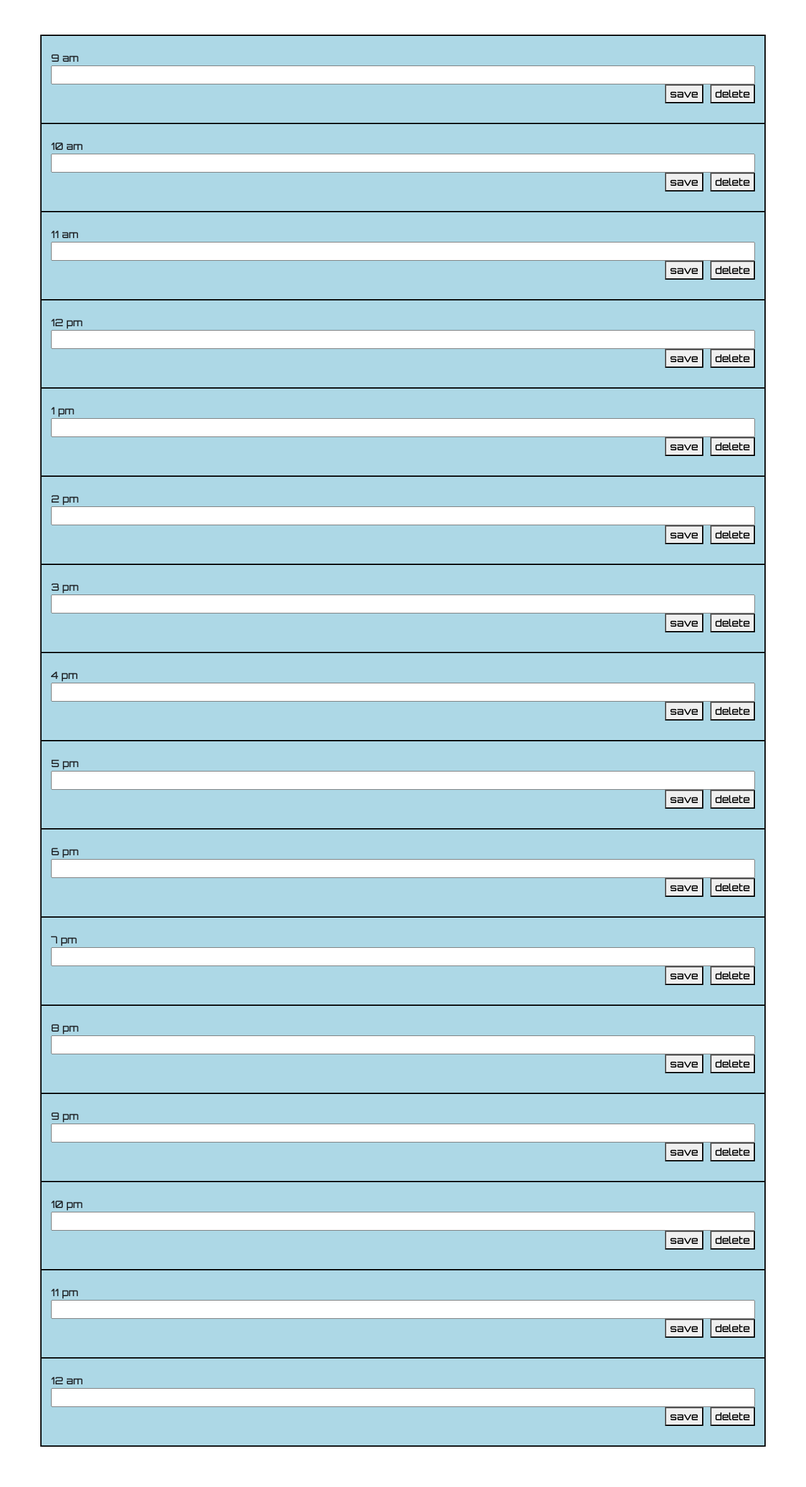
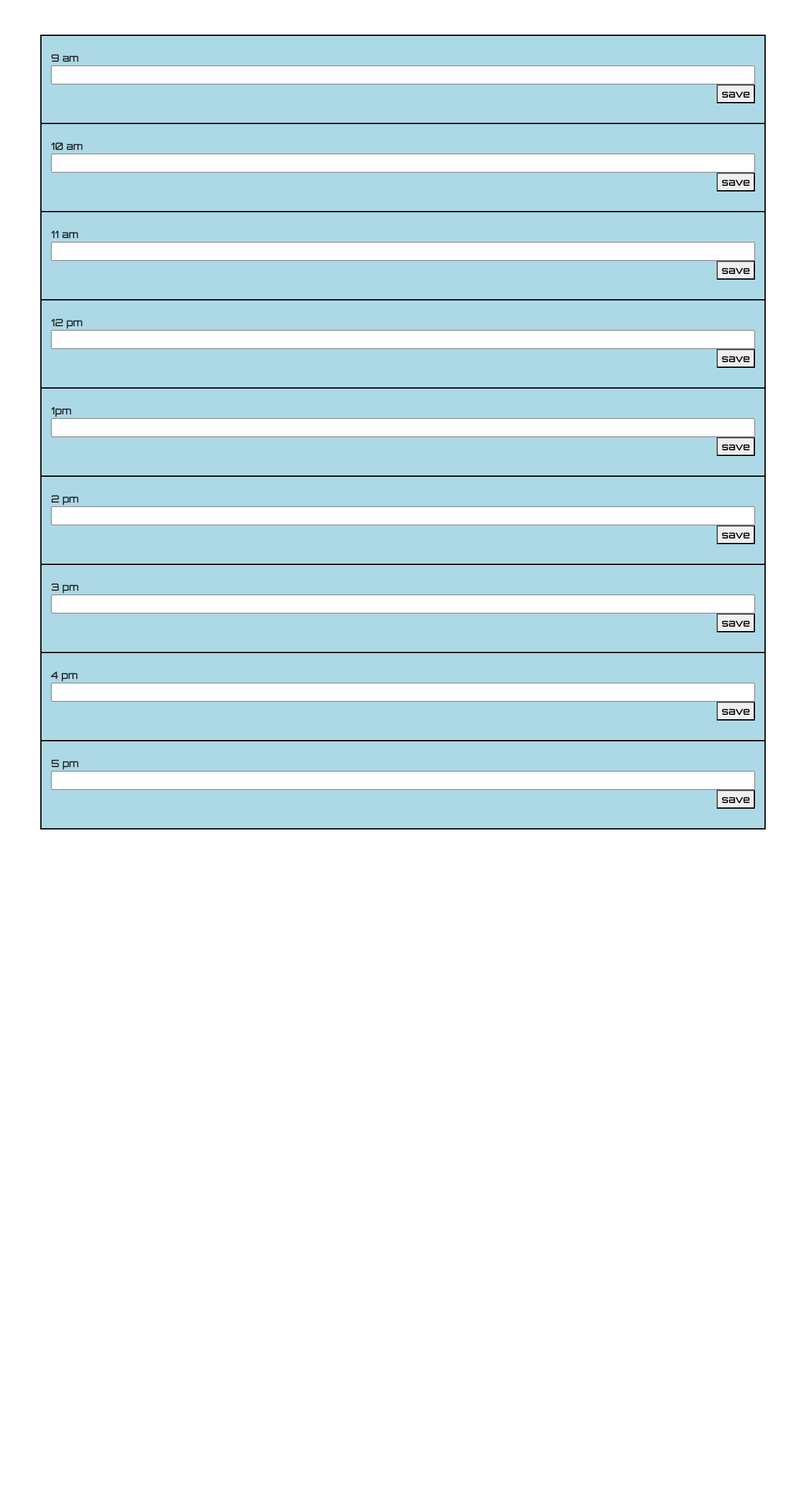
Before and after one commit to Miguelangelweill/calendar, a plain HTML site: page index.html in a window 1280 px wide. Shown: the part 216-2577 px from the top of the page at 63% size. After the commit the page ends 1597 px from the top, so only its background shows below. Drawn offline with nearby package versions, Linux system fonts and the light colour scheme.

Commit message:
for tutor to see

```diff
--- a/Assets/script.js
+++ b/Assets/script.js
@@ -6,28 +6,45 @@ $(document).ready(function () {
     );
   };
   setInterval(update, 1000);
-  //HERE WE CREATE A LIBRARY FOR THE INPUT INFORMATION
 
-  //THERE MUST BE A WAY TO MAKE AN OBJECT WITH ALL OF THE TIMES AND PUSH THE VALUE OF THIS ELEMENT THAT WAS CLICKED Matching it with the id
-  var library = [
+  //HERE I AM ABLE TO STORE THE INDIVIDUAL VALUES OF THE INPUTS TARGETTING THEM BY THEIR ID
+  var library = {
+    "9am": $("#9am").val(),
+    "10am": $("#10am").val(),
+    "11am": $("#11am").val(),
+    "12pm": $("#12pm").val(),
+    "1pm": $("#1pm").val(),
+    "2pm": $("#2pm").val(),
+    "3pm": $("#3pm").val(),
+    "4pm": $("#4pm").val(),
+    "5pm": $("#5pm").val()
+  };
 
-  ];
 
   $("button").click(function (event) {
     //HERE WE WANT TO GET THE INFORMATION FROM MY INPUT ELEMENT AND SE IT INTO MY LIBRARY
-        if ($(this).prev().val()) {
-      var toDo = $(this).prev().val();
-      library.push(toDo);
-      console.log(library);
+    if ($(this).prev().val()) {
+      //this gives me the id of the element that was clicked
+      var timeToDo = $(this).prev().val();
+      var newTime = $(this).prev().attr('id')
+      library[newTime]=timeToDo;
+
+
     }
-    //ASK IF THERE IS A WAY TO MATCH THE ID OF THIS ELEMENT THAT HAS BEEN CLICKED
-
-    //HERE WE WANT TO SAVE INTO THE LOCAL STORAGE THE NEW VALUE OF LIBRARY AFTER EVERY PUSH
-    localStorage.setItem("the to do:", library);
-    var getToDo =localStorage.getItem('the to do;');
-    $('input').text(getToDo);
+    //here we are saving our new current library inside of the library
+    localStorage.setItem("library",JSON.stringify(library));
   });
   //here i obvously get all of the items that were pushed into my library so how can i identify them by their id ?
-  $('#9am').val(localStorage.getItem("the to do:"))
+
+//HERE I CONTROL THE BACKGROUND COLORS DEPENDING ON THE TIME OF THE DAY
+  var nineish = localStorage.getItem('library');
+  var nineAm = nineish["9am"];
+  console.log(nineAm);
+
+
 
 });
+
+
+//NEED TO LINK THE TIME OF MY TODO'S TO THE CLOCK SO IF THE TIME HAS PASSED IT WONT ALLOW FOR IT TO BE TYPED IN OR EDITED
+// IF POSSIBLE MAKE A LOOP OR A FUNCTION THAT EVERYTIME I RUN IT IT CRAETES A NEW BLOCK OF INPUT , AND HAVE A COUNTER THAT EVERYTIME THE LOOP RUNS IT SHOULD ADD ONE VALUE TO THE CURRENT TIME DISPLAYED (BUT HOW WOULD I DO IT FROM 12-12 AND NOT THE WHOLE 24 HOUR SITUATION?)
--- a/Assets/style.css
+++ b/Assets/style.css
@@ -17,9 +17,8 @@ body{
 #head {
     font-size: 35px;
     display: flex;
-    align-items: center;
-    margin-left:5%;
-    right: ;
+    text-align: right;
+    margin-left: 4%;
 }
 #mainContainer {
     border: solid 1px black;
--- /dev/null
+++ b/Solved/style.css
@@ -0,0 +1,67 @@
+*,
+*::before,
+*::after {
+  box-sizing: border-box;
+}
+
+body {
+  font-family: "Concert One", cursive;
+  font-size: 16px;
+}
+
+input {
+  height: 50px;
+  width: 100%;
+  padding: 6px;
+  margin-top: 10px;
+  font-size: 2.4em;
+  border: none;
+}
+
+ul {
+  list-style-type: none;
+  padding: 0;
+  background-color: white;
+}
+
+li {
+  height: 50px;
+  margin-top: 5px;
+  margin-bottom: 5px;
+  padding: 5px;
+  background-color: #ff5d88;
+  color: white;
+  font-size: 1.5em;
+  line-height: 1.5;
+}
+
+li:before {
+  content: "\200B";
+  position: absolute;
+}
+
+li::after {
+  content: " ";
+  display: block;
+  clear: both;
+}
+
+li button {
+  float: right;
+  border: none;
+  height: 40px;
+  cursor: pointer;
+  background-color: #ff9500;
+  color: white;
+  font-size: 1em;
+}
+
+li button:hover {
+  background-color: #febc5d;
+}
+
+.todos {
+  width: 800px;
+  margin: 0 auto;
+  margin-top: 40px;
+}
--- a/index.html
+++ b/index.html
@@ -23,123 +23,64 @@
             <p id="time"></p>
         </span>
         <h1 id="head" class="col-8">
-            This is what there is to do for today
+            Welcome to my schedule
         </h1>
     </header>
-    <main id="mainContainer" class="row">
-        <div class="col-12">
-        <label for="">9 am
+    <form id="mainContainer" class="row">
+        <div value="9" class="col-12">
+        <label for="9am">9 am
             <input id="9am" type="text"></input>
-            <button type="button" class="delete">delete</button>
-            <button type="button" id="save">save</button>
+            <button type="button" class="save">save</button>
+        </label>
+        </div>
+        <div value="10" class="col-12">
+        <label for="10am">10 am
+            <input id="10am" type="text"></input>
+            <button type="button" class="save">save</button>
+        </label>
+        </div>
+        <div value="11" class="col-12">
+        <label for="11am">11 am
+            <input id="11am"  type="text"></input>
+            <button type="button" class="save">save</button>
+        </label>
+        </div>
+        <div  class="col-12">
+        <label for="12pm">12 pm
+            <input id="12pm" type="text"></input>
+            <button type="button" class="save">save</button>
+        </label>
+        </div>
+        <div timeOfDay="1" class="col-12">
+        <label for="1pm">1pm
+            <input id="1pm" type="text"></input>
+            <button type="button" class="save">save</button>
+        </label>
+        </div>
+        <div timeOfDay="2" class="col-12">
+        <label for="2pm">2 pm
+            <input id="2pm" type="text"></input>
+            <button type="button" class="save">save</button>
         </label>
         </div>
         <div class="col-12">
-        <label for="">10 am
-            <input id="10am" type="text"></input>
-            <button type="button" class="delete">delete</button>
-            <button type="button" id="save">save</button>
+        <label for="3pm">3 pm
+            <input id="3pm" type="text"></input>
+            <button type="button" class="save">save</button>
         </label>
         </div>
         <div class="col-12">
-        <label for="">11 am
-            <input id="11am"  type="text"></input>
-            <button type="button" class="delete">delete</button>
-            <button type="button" id="save">save</button>
+        <label for="4pm">4 pm
+            <input id="4pm" type="text"></input>
+            <button type="button" class="save">save</button>
         </label>
         </div>
         <div class="col-12">
-        <label for="">12 pm
-            <input id="12pm" type="text"></input>
-            <button type="button" class="delete">delete</button>
-            <button type="button" id="save">save</button>
+        <label for="5pm">5 pm
+            <input id="5pm" type="text"></input>
+            <button type="button" class="save">save</button>
         </label>
         </div>
-        <div class="col-12">
-        <label for="">1 pm
-            <input id="1pm" type="text"></input>
-            <button type="button" class="delete">delete</button>
-            <button type="button" id="save">save</button>
-        </label>
-        </div>
-        <div class="col-12">
-        <label for="">2 pm
-            <input id="2pm" type="text"></input>
-            <button type="button" class="delete">delete</button>
-            <button type="button" id="save">save</button>
-        </label>
-        </div>
-        <div class="col-12">
-        <label for="">3 pm
-            <input id="3pm" type="text"></input>
-            <button type="button" class="delete">delete</button>
-            <button type="button" id="save">save</button>
-        </label>
-        </div>
-        <div class="col-12">
-        <label for="">4 pm
-            <input id="4pm" type="text"></input>
-            <button type="button" class="delete">delete</button>
-            <button type="button" id="save">save</button>
-        </label>
-        </div>
-        <div class="col-12">
-        <label for="">5 pm
-            <input id="5pm" type="text"></input>
-            <button type="button" class="delete">delete</button>
-            <button type="button" id="save">save</button>
-        </label>
-        </div>
-        <div class="col-12">
-        <label for="">6 pm
-            <input id="6pm" type="text"></input>
-            <button type="button" class="delete">delete</button>
-            <button type="button" id="save">save</button>
-        </label>
-        </div>
-        <div class="col-12">
-        <label for="">7 pm
-            <input id="7pm" type="text"></input>
-            <button type="button" class="delete">delete</button>
-            <button type="button" id="save">save</button>
-        </label>
-        </div>
-        <div class="col-12">
-        <label for="">8 pm
-            <input id="8pm" type="text"></input>
-            <button type="button" class="delete">delete</button>
-            <button type="button" id="save">save</button>
-        </label>
-        </div>
-        <div class="col-12">
-        <label for="">9 pm
-            <input id="9pm" type="text"></input>
-            <button type="button" class="delete">delete</button>
-            <button type="button" id="save">save</button>
-        </label>
-        </div>
-        <div class="col-12">
-        <label for="">10 pm
-            <input id="10pm" type="text"></input>
-            <button type="button" class="delete">delete</button>
-            <button type="button" id="save">save</button>
-        </label>
-        </div>
-        <div class="col-12">
-        <label for="">11 pm
-            <input id="11pm" type="text"></input>
-            <button type="button" class="delete">delete</button>
-            <button type="button" id="save">save</button>
-        </label>
-        </div>
-        <div class="col-12">
-        <label for="">12 am
-            <input id="12am" type="text"></input>
-            <button type="button" class="delete">delete</button>
-            <button type="button" id="save">save</button>
-        </label>
-        </div>
-    </main>
 
         <script src="./Assets/moment/moment.min.js"></script>
         <script src="./Assets/script.js"></script>
```
Also changed, not shown: Solved/index.html (added, +21 -0 lines), Solved/script.js (added, +84 -0 lines).
